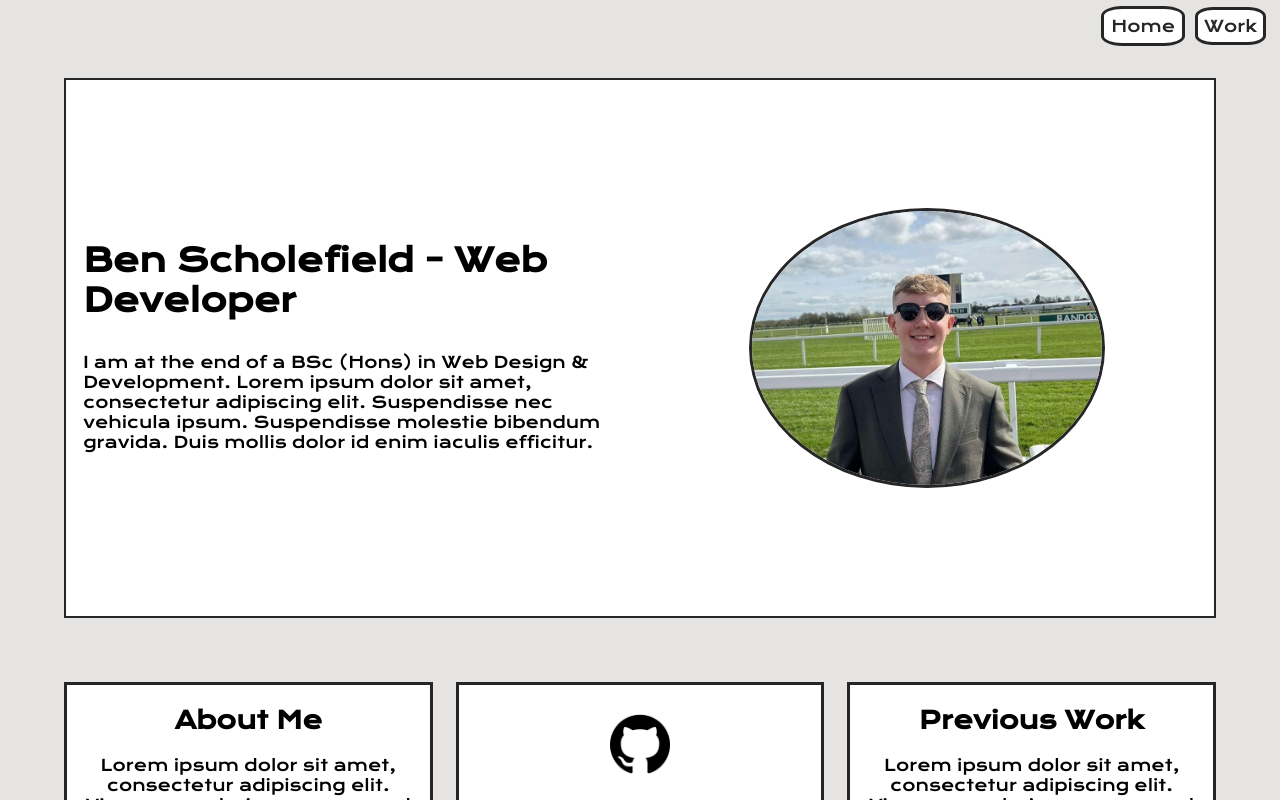
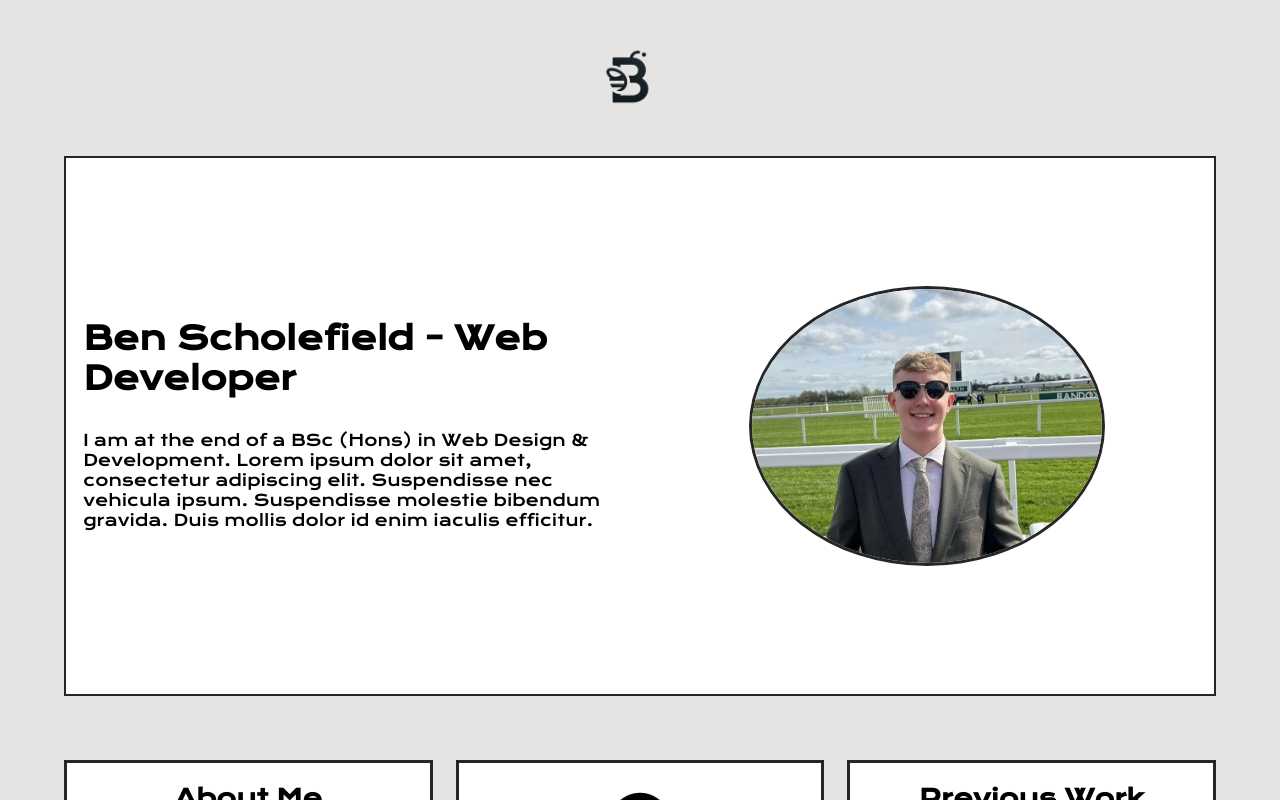
Before and after one commit to rowdysquirrel23/3159_professional_portfolio, a React (Create React App) app in the folder personal_site/: page / in a window 1280 px wide. Shown: the top 800 px of the page. Built offline with nearby package versions, Linux system fonts and the light colour scheme.

Commit message:
Changes to nav bar

```diff
--- a/personal_site/src/components/nav/navbar.css
+++ b/personal_site/src/components/nav/navbar.css
@@ -1,34 +1,22 @@
 @import url('https://fonts.googleapis.com/css2?family=Krona+One&display=swap');
 
-.nav{
+.nav {
   display: flex;
-    flex-direction: row;
-    justify-content: flex-end;
+  justify-content: center; /* Center items horizontally */
+  align-items: center; /* Center items vertically */
   font-size: 1rem;
-    padding-right: 2%;
   font-family: "Krona One", sans-serif;
   font-weight: 400;
   font-style: normal;
   background-color: #E5E4E2;
-    padding-bottom: 2%;
+  padding-right: 5%;
 }
 
 .nav ul {
   list-style: none;
-    display: flex;
-    gap: 1.5rem;
-}
-.nav a {
-    text-decoration: none;
-    color: #262626;
-    background-color: white;
-    border: 3px solid #262626 ;
-    border-radius: 25%;
-    padding: 10%;
 }
 
-.nav a:hover{
-  color: white;
-  background-color: #262626;
-  border: 3px solid #262626 ;
+.nav_img {
+  max-width: 120px;
+  max-height: 120px;
 }
--- a/personal_site/src/components/nav/navbar.js
+++ b/personal_site/src/components/nav/navbar.js
@@ -1,5 +1,7 @@
 import {Link, useMatch, useResolvedPath} from 'react-router-dom';
 import './navbar.css';
+import nav_logo from '../../assets/personal_logo.png'
+
 
 export default function Navbar() {
 
@@ -7,8 +9,9 @@ export default function Navbar() {
         <nav className="nav">
             <ul>
                 {/* Active link */}
-                <ActiveLink to="/">Home</ActiveLink>
-                <ActiveLink to="/work">Work</ActiveLink>
+                <ActiveLink to="/">
+                    <img src={nav_logo} className='nav_img' alt='letter b with a bee inside'></img>
+                </ActiveLink>
             </ul>
         </nav>
     )
--- a/personal_site/src/pages/home/home.css
+++ b/personal_site/src/pages/home/home.css
@@ -3,7 +3,6 @@
     margin-left: 5%;
     margin-right: 5%;
     border: 2px solid #262626 ;
-    /* border-radius: 5%; */
     display: grid;
     grid-template-columns: 1fr 1fr;
     padding-top: 10%;
--- a/personal_site/src/pages/home/homePage.js
+++ b/personal_site/src/pages/home/homePage.js
@@ -66,7 +66,7 @@ export default function Home() {
             </section>
             <h2 className='view_work'>View Previous Work!</h2>
             <section className='previous_work'>
-                <a href='https://elegant-vacherin-e34ddb.netlify.app/' className='work_card'>
+                <Link to={'/work'} className='work_card'>
                     <img src={dubai_logo}  className='work_img' alt='Web based game open in browser'></img>
                     <h3 className='work_title'>Planet Protectors</h3>
                     <p className='work_description'>
@@ -74,7 +74,7 @@ export default function Home() {
                     framework Phaser 3. It was a game designed to be played in the browser
                     and be played accross any device.
                     </p>
-                </a>
+                </Link>
                 <a href='https://elegant-vacherin-e34ddb.netlify.app/' className='work_card'>
                     <img src={dubai_logo} className='work_img' alt='Web based game open in browser'></img>
                     <h3 className='work_title'>Planet Protectors</h3>
```
Also changed, not shown: personal_site/src/assets/personal_logo.png (added). Lines whose indentation alone changed are shown as unchanged.
